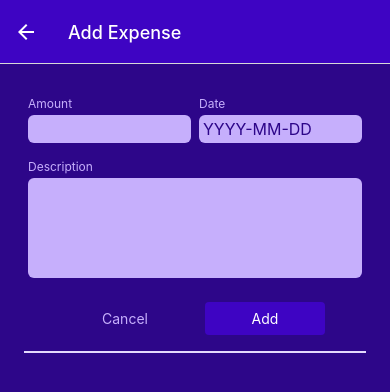
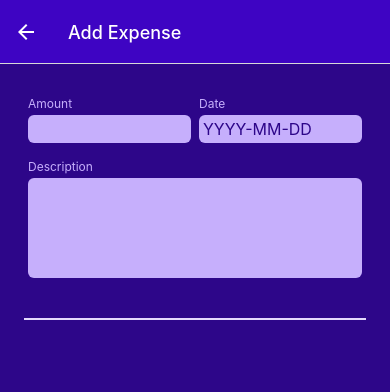
Before and after one commit to mojahid-belaman/Expense-Tracker-React-Native, a React Native app: screen /ManageExpense in a window 390 px wide. Shown: the top 392 px of the page. Built offline with nearby package versions, Linux system fonts and the light colour scheme.

Commit message:
update: screen ManageExpense to get id from route and get data to pass it in ExpenseForm and fix confirnHandler to pass data correct

```diff
--- a/screens/ManageExpense.tsx
+++ b/screens/ManageExpense.tsx
@@ -4,13 +4,16 @@ import { Alert, StyleSheet, View } from "react-native";
 import { PropsManageExpense } from "../types/screenType";
 import IconButton from "../components/UI/IconButton";
 import { colors } from "../constants/styles";
-import Button from "../components/UI/Button";
-import { ExpenseCtx } from "../store/context/expenseContext";
+import { ExpenseCtx, expenseType } from "../store/context/expenseContext";
 import ExpenseForm from "../components/ManageExpense/ExpenseForm";
 
 const ManageExpense = ({ navigation, route }: PropsManageExpense) => {
-  const { addExpense, updateExpense, deleteExpense } = useContext(ExpenseCtx);
+  const { expenses, addExpense, updateExpense, deleteExpense } =
+    useContext(ExpenseCtx);
   const editedExpenseId = route.params?.expenseId;
+  const getExpenseEdit = expenses.find(
+    (expense) => expense.id === editedExpenseId
+  );
   const isEdited = !!editedExpenseId;
 
   useLayoutEffect(() => {
@@ -37,20 +40,9 @@ const ManageExpense = ({ navigation, route }: PropsManageExpense) => {
     }
   }
 
-  function confirmHandler() {
-    if (isEdited)
-      updateExpense({
-        id: editedExpenseId,
-        description: "test!!!",
-        amount: 30.33,
-        date: new Date("2024-01-1"),
-      });
-    else
-      addExpense({
-        description: "test",
-        amount: 70.33,
-        date: new Date("2024-01-18"),
-      });
+  function confirmHandler(expense: Omit<expenseType, "id">) {
+    if (isEdited) updateExpense({ id: editedExpenseId, ...expense });
+    else addExpense(expense);
     navigation.goBack();
   }
 
@@ -60,15 +52,12 @@ const ManageExpense = ({ navigation, route }: PropsManageExpense) => {
 
   return (
     <View style={styles.container}>
-      <ExpenseForm />
-      <View style={styles.buttons}>
-        <Button mode="fat" style={styles.button} onPress={cancelHandler}>
-          Cancel
-        </Button>
-        <Button style={styles.button} onPress={confirmHandler}>
-          {isEdited ? "Update" : "Add"}
-        </Button>
-      </View>
+      <ExpenseForm
+        submitLabel={isEdited ? "Update" : "Add"}
+        fillField={getExpenseEdit}
+        onSubmit={confirmHandler}
+        onCancel={cancelHandler}
+      />
       <View style={styles.deleteContainer}>
         {isEdited && (
           <IconButton
@@ -90,15 +79,6 @@ const styles = StyleSheet.create({
     flex: 1,
     padding: 24,
   },
-  buttons: {
-    flexDirection: "row",
-    justifyContent: "center",
-    alignItems: "center",
-  },
-  button: {
-    minWidth: 120,
-    marginHorizontal: 10,
-  },
   deleteContainer: {
     marginTop: 16,
     borderTopWidth: 2,
```
